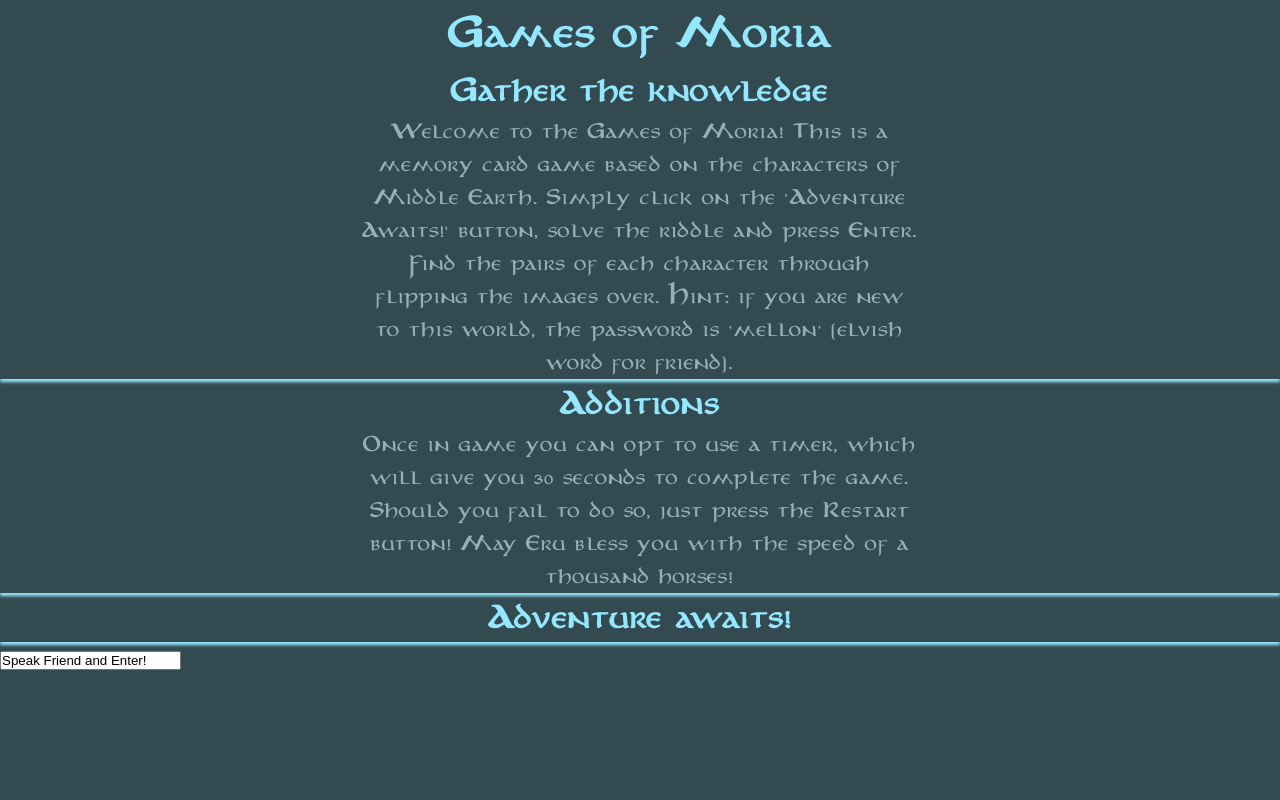
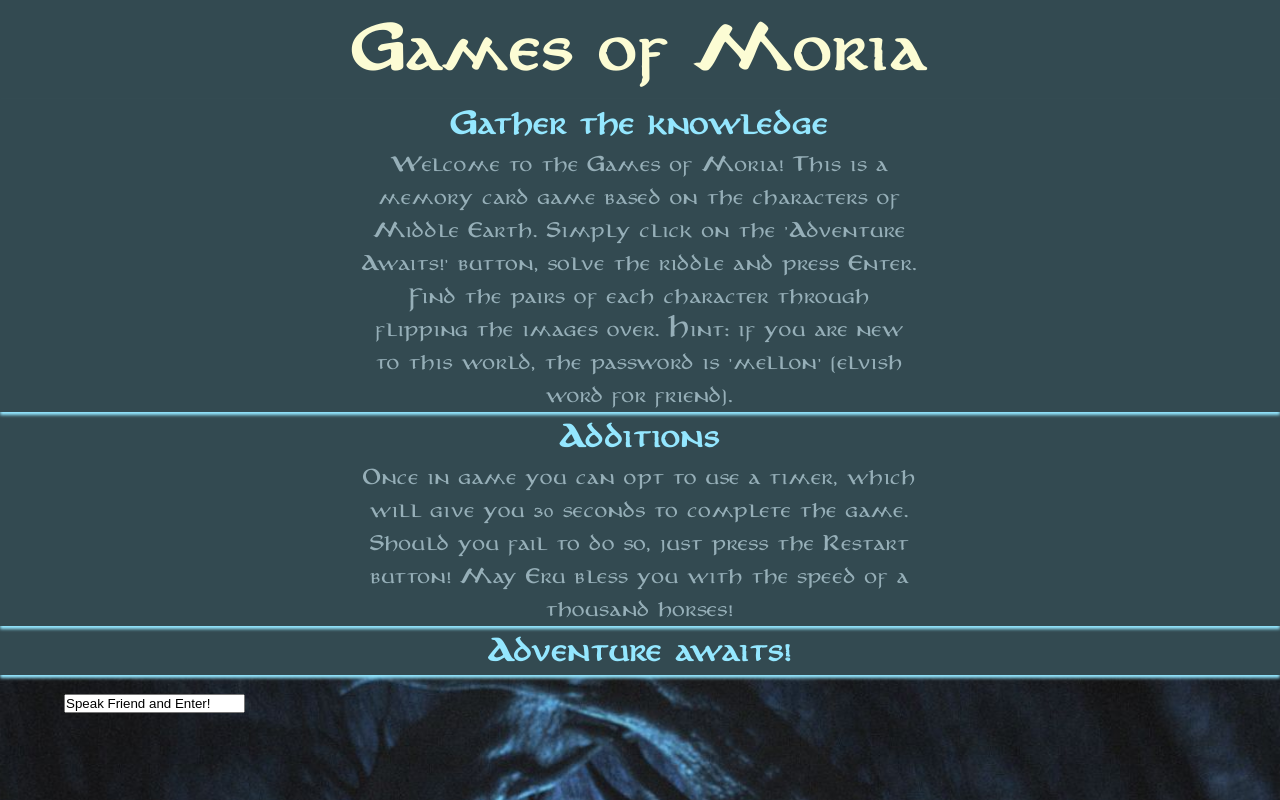
Before and after one commit to tmea-farkas/middle-earth, a plain HTML site: page index.html in a window 1280 px wide. Shown: the top 800 px of the page. Drawn offline with Linux system fonts and the light colour scheme.

Commit message:
screate initial styles

```diff
--- a/assets/css/style.css
+++ b/assets/css/style.css
@@ -22,7 +22,8 @@ body {
     background-color: #334A51;
     font-family: 'Aniron';
     text-align: center;
-    color:#94E7FF;
+    color:#FCFCD4;
+    font-size: 3em;
 
 }
 
@@ -46,5 +47,15 @@ body {
     padding: 0 40px;
 }
 /* Game Entry Styles */
+#moria {
+    background: url(../images/moria.jpeg) no-repeat center center/cover;
+    height: 100vh;
+    width: 100%;
+    display: flex;
+    flex-grow: 1;
+    background-position: 75%;
+    padding: 10px 5% 0 5%;
+}
+
 
 /* Game Styles */
--- a/index.html
+++ b/index.html
@@ -50,7 +50,7 @@
     <!-- Game Entry -->
 <section id="moria" class="moria">
   <div id="entry">
-    <input type="text" onclick="this.value=''" value="Speak Friend and Enter!">
+    <input type="text" class="riddle" onclick="this.value=''" value="Speak Friend and Enter!">
 
   </div>
 </section>
```
